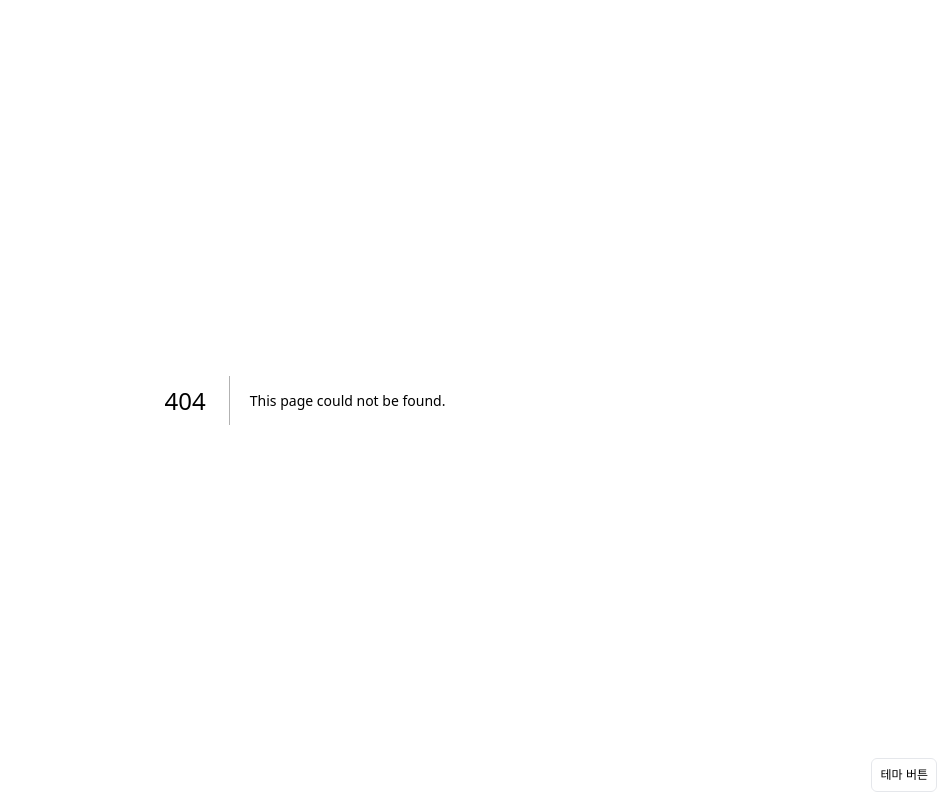
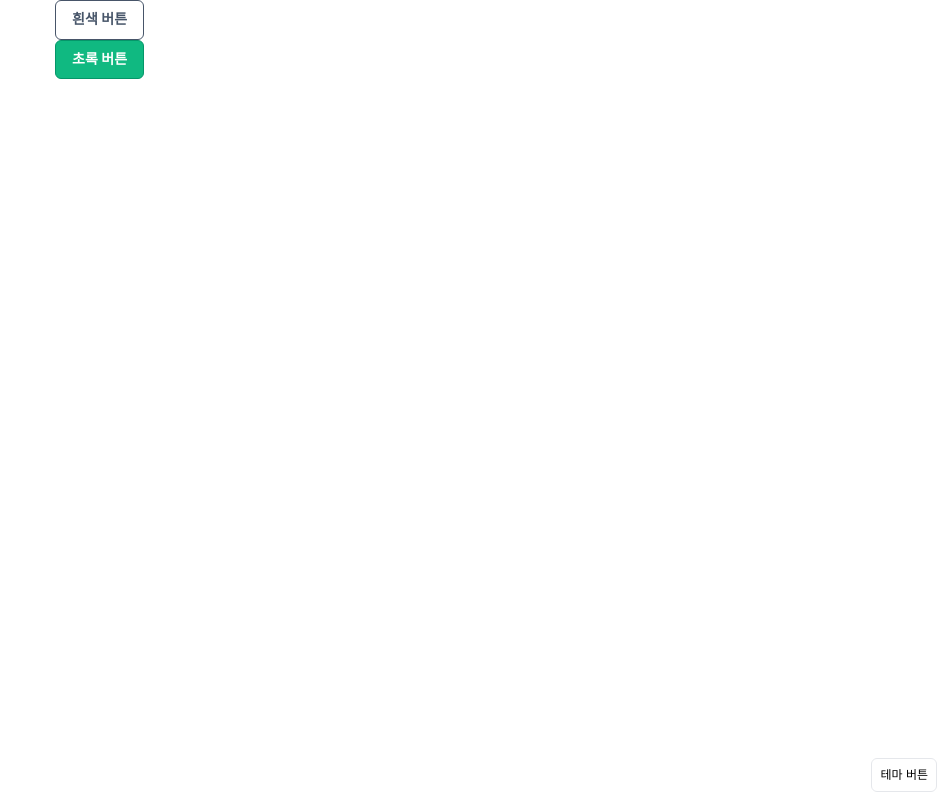
Before and after one commit to Team-TenTen/LinkHub-FE, a Next.js app: page /bomiTest in a window 1280 px wide. Before the commit this address had no page. Shown: the whole page, without its empty margins (335-1280 px from the left). Built offline with nearby package versions, Linux system fonts and the light colour scheme.

Commit message:
feat: #7 버튼 컴포넌트 구현

```diff
--- /dev/null
+++ b/src/app/(routes)/bomiTest/page.tsx
@@ -0,0 +1,46 @@
+// 컴포넌트 테스트 코드입니다
+import { Button } from '@/components'
+
+const TestPage = () => {
+  return (
+    <>
+      <div>
+        <Button
+          className="
+            rounded-md
+            border
+            border-slate-600
+            px-4
+            py-2.5
+            font-['Pretendard']
+            text-sm
+            font-bold
+            leading-tight
+            text-slate-600
+          ">
+          흰색 버튼
+        </Button>
+      </div>
+      <div>
+        <Button
+          className="
+            rounded-md
+            border
+            border-emerald-600
+            bg-emerald-500
+            px-4
+            py-2.5
+            font-['Pretendard']
+            text-sm
+            font-bold
+            leading-tight
+            text-white
+          ">
+          초록 버튼
+        </Button>
+      </div>
+    </>
+  )
+}
+
+export default TestPage
--- /dev/null
+++ b/src/components/common/button/button.tsx
@@ -0,0 +1,31 @@
+interface ButtonProps {
+  children?: React.ReactNode
+  rounded?: 'rounded-md' | 'rounded-lg'
+  type?: 'button' | 'reset' | 'submit' | undefined
+  className?: string
+  style?: React.CSSProperties
+  onClick?: (_e?: React.MouseEvent<HTMLButtonElement>) => void
+}
+
+const Button = ({
+  children,
+  rounded = 'rounded-md',
+  type = 'button',
+  className,
+  style,
+  onClick,
+  ...rests
+}: ButtonProps) => {
+  return (
+    <button
+      onClick={onClick}
+      className={className}
+      style={{ ...style }}
+      type={type}
+      {...rests}>
+      {children}
+    </button>
+  )
+}
+
+export default Button
--- a/src/components/index.ts
+++ b/src/components/index.ts
@@ -1,2 +1,3 @@
 export { default as Providers } from './Providers/providers'
 export { default as ThemeButton } from './ThemeButton/themeButton'
+export { default as Button } from './common/button/button'
```
